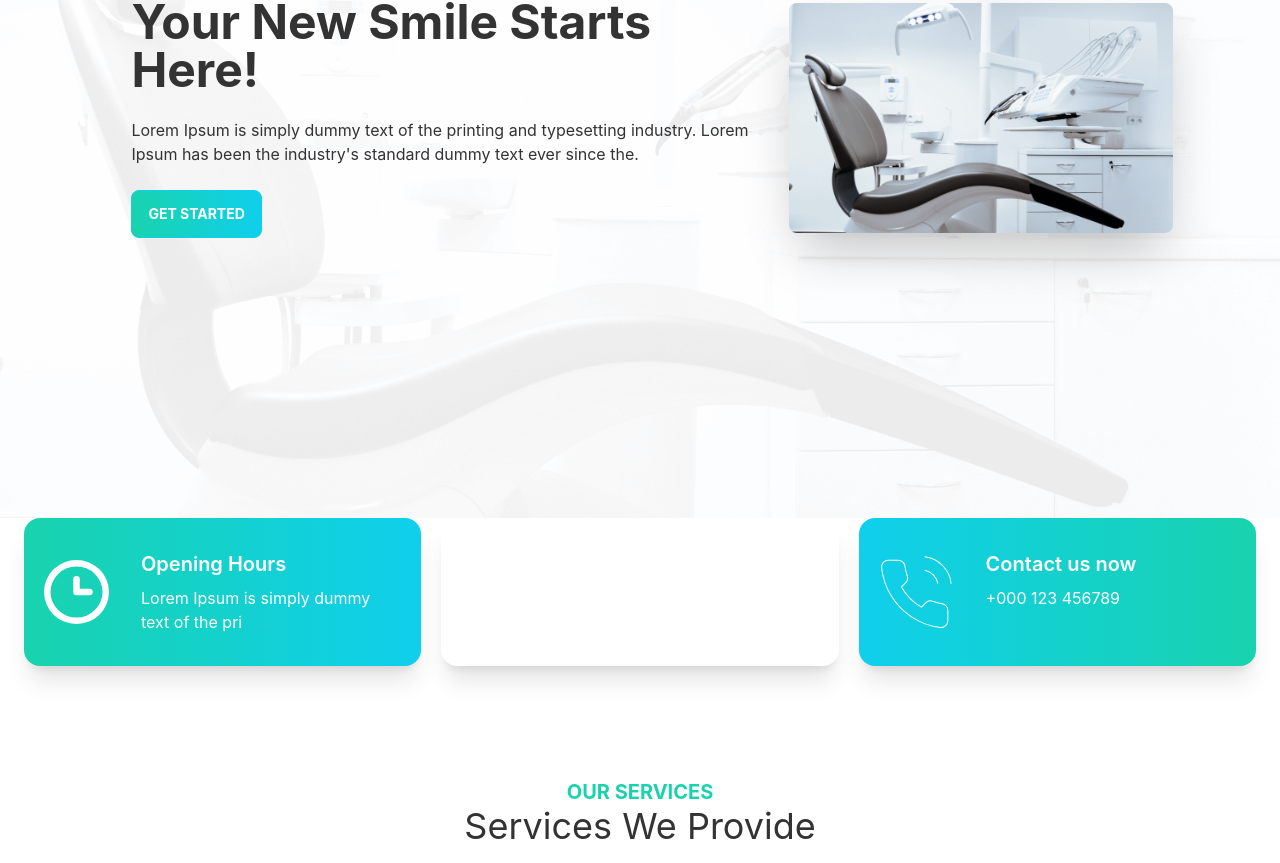
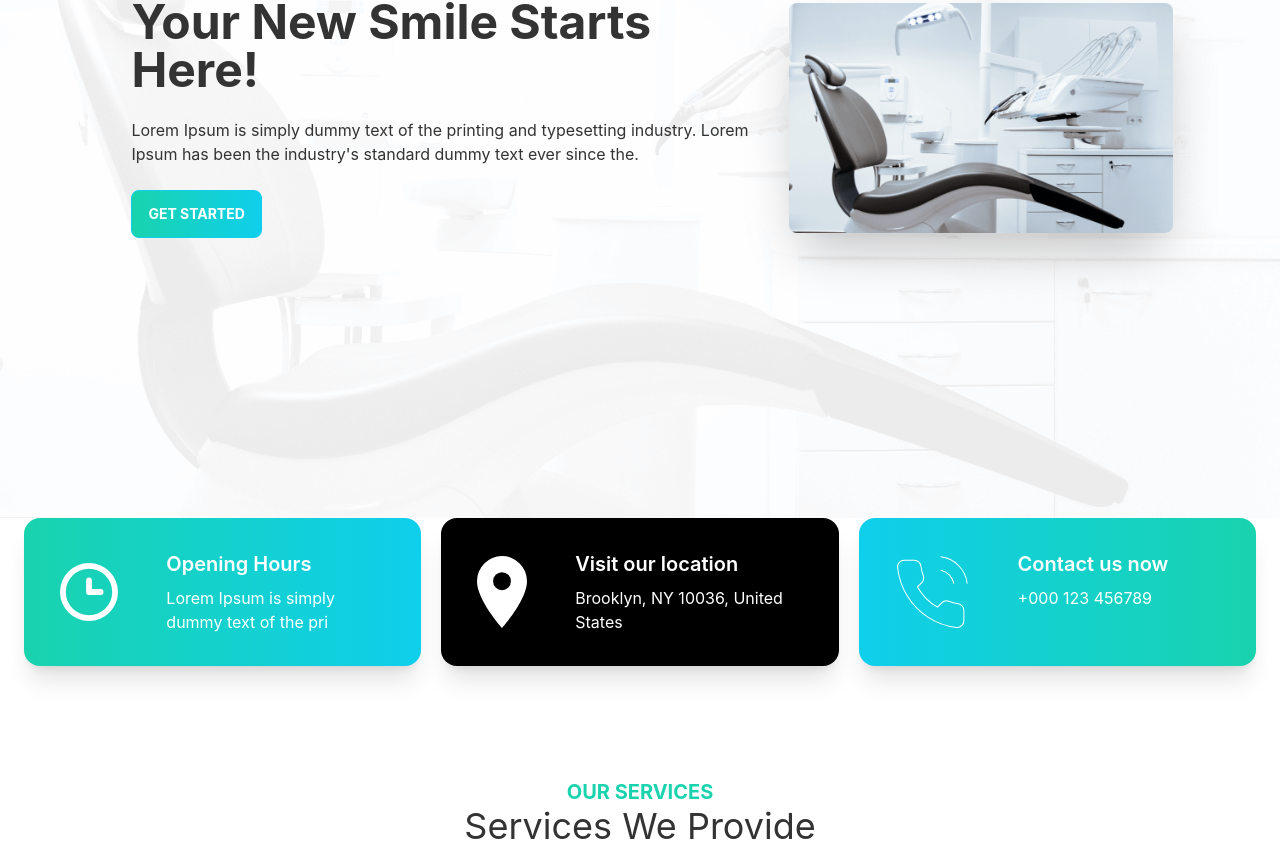
Before and after one commit to mdsohag65/patient-care-client, a React (Create React App) app: page / in a window 1280 px wide. Shown: the part 346-1209 px from the top of the page. Built offline with nearby package versions, Linux system fonts and the light colour scheme.

Commit message:
reset the card color

```diff
--- a/src/Pages/Home/Info.js
+++ b/src/Pages/Home/Info.js
@@ -8,7 +8,7 @@ const Info = () => {
     return (
         <div className='grid grid-cols-1 lg:grid-cols-3 gap-5 px-6'>
             <InfoCard cardTitle="Opening Hours" cardText="Lorem Ipsum is simply dummy text of the pri" bgClass="bg-gradient-to-r from-secondary to-primary" img={clock}></InfoCard>
-            <InfoCard cardTitle="Visit our location" cardText="Brooklyn, NY 10036, United States" bgClass="bg-accent" img={marker}></InfoCard>
+            <InfoCard cardTitle="Visit our location" cardText="Brooklyn, NY 10036, United States" bgClass="bg-black" img={marker}></InfoCard>
             <InfoCard cardTitle="Contact us now" cardText="+000 123 456789" bgClass="bg-gradient-to-r from-primary to-secondary" img={phone}></InfoCard>
         </div>
     );
--- a/src/Pages/Home/InfoCard.js
+++ b/src/Pages/Home/InfoCard.js
@@ -3,7 +3,7 @@ import React from 'react';
 const InfoCard = ({ img, cardTitle, cardText, bgClass }) => {
     return (
         <div className={`card lg:card-side bg-base-100 shadow-xl ${bgClass}`}>
-            <figure className='pl-5'>
+            <figure className='pl-5 m-4'>
                 <img src={img} alt="Album" />
             </figure>
             <div className="card-body text-white">
```
